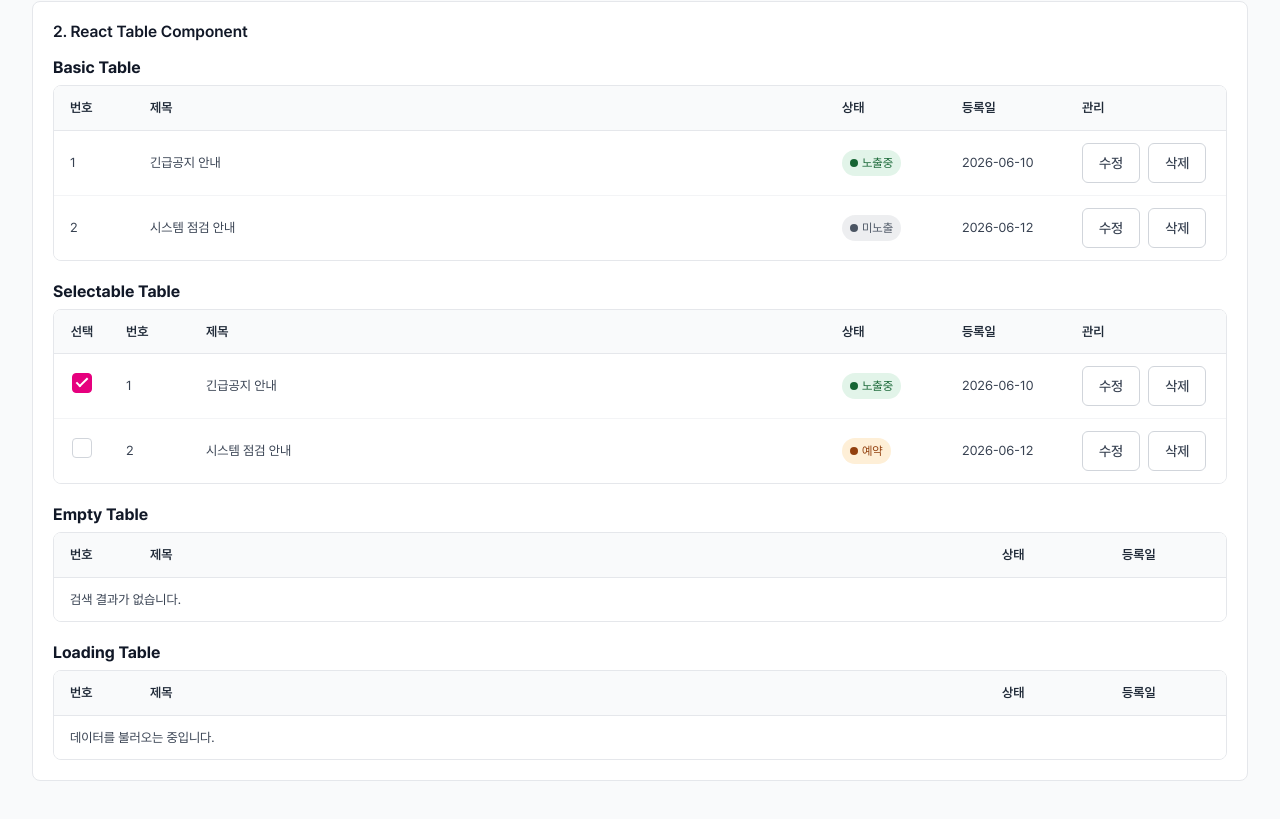
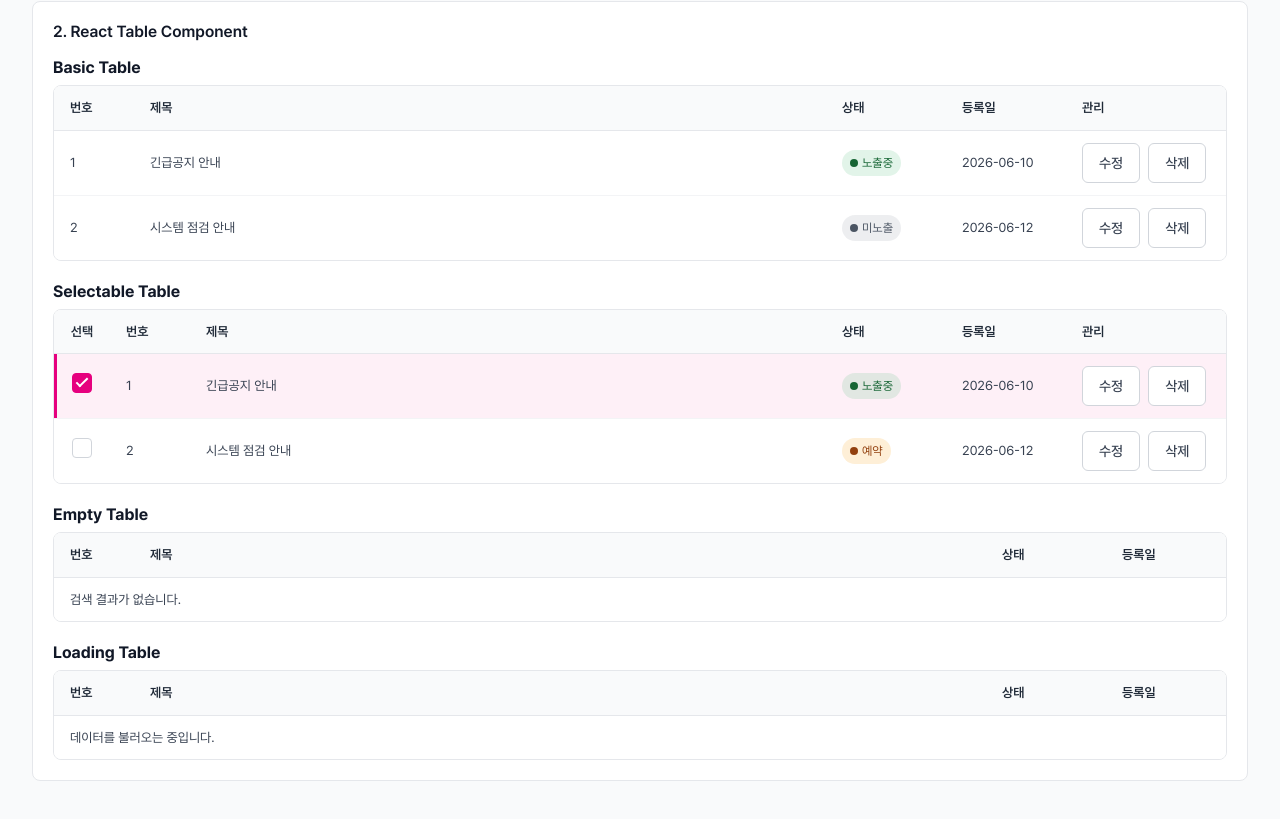
Before and after one commit to yumin-pub/ars-admin-ui, a React (Vite) app: page /ui/table in a window 1280 px wide. Shown: the part 750-1569 px from the top of the page. Built offline with nearby package versions, Linux system fonts and the light colour scheme.

Commit message:
refactor: use Badge in table page and add row selection demo

```diff
--- a/src/pages/UISystem/TablePage.tsx
+++ b/src/pages/UISystem/TablePage.tsx
@@ -1,3 +1,6 @@
+import { useState } from 'react';
+
+import { Badge } from '../../components/Badge';
 import { Button } from '../../components/Button';
 import { Checkbox } from '../../components/Checkbox';
 import { Table } from '../../components/Table';
@@ -41,15 +44,9 @@
             title: '상태',
             width: '120px',
             render: (value) => (
-                <span
-                    className={
-                        value === 'exposed'
-                            ? 'ui-badge ui-badge--success'
-                            : 'ui-badge ui-badge--neutral'
-                    }
-                >
+                <Badge variant={value === 'exposed' ? 'success' : 'neutral'}>
                     {value === 'exposed' ? '노출중' : '미노출'}
-                </span>
+                </Badge>
             ),
         },
         { dataIndex: 'date', title: '등록일', width: '120px' },
@@ -91,6 +88,36 @@
      * Selectable Table
      * ========================== */
 
+    const selectableData: SelectableRow[] = [
+        {
+            id: 1,
+            checked: true,
+            title: '긴급공지 안내',
+            status: 'exposed',
+            date: '2026-06-10',
+        },
+        {
+            id: 2,
+            checked: false,
+            title: '시스템 점검 안내',
+            status: 'scheduled',
+            date: '2026-06-12',
+        },
+    ];
+
+    // 선택 상태는 부모가 관리하고, Table에는 selectedIds로 넘긴다.
+    const [selectedIds, setSelectedIds] = useState<Array<SelectableRow['id']>>(
+        () => selectableData.filter((row) => row.checked).map((row) => row.id),
+    );
+
+    const toggleRow = (id: SelectableRow['id']) => {
+        setSelectedIds((prev) =>
+            prev.includes(id)
+                ? prev.filter((selectedId) => selectedId !== id)
+                : [...prev, id],
+        );
+    };
+
     const selectableColumns: TableColumn<SelectableRow>[] = [
         {
             dataIndex: 'id', // checked 값을 쓰지만 컬럼 키 자체는 id로 재사용
@@ -101,7 +128,8 @@
                 <Checkbox
                     id={`table-row-${row.id}`}
                     aria-label={`${row.id}번 항목 선택`}
-                    defaultChecked={row.checked}
+                    checked={selectedIds.includes(row.id)}
+                    onChange={() => toggleRow(row.id)}
                 />
             ),
         },
@@ -113,14 +141,14 @@
             width: '120px',
             render: (_, row) => {
                 const statusMap = {
-                    exposed: { className: 'ui-badge--success', label: '노출중' },
-                    hidden: { className: 'ui-badge--neutral', label: '미노출' },
-                    scheduled: { className: 'ui-badge--warning', label: '예약' },
+                    exposed: { variant: 'success', label: '노출중' },
+                    hidden: { variant: 'neutral', label: '미노출' },
+                    scheduled: { variant: 'warning', label: '예약' },
                 } as const;
 
-                const { className, label } = statusMap[row.status];
+                const { variant, label } = statusMap[row.status];
 
-                return <span className={`ui-badge ${className}`}>{label}</span>;
+                return <Badge variant={variant}>{label}</Badge>;
             },
         },
         { dataIndex: 'date', title: '등록일', width: '120px' },
@@ -139,23 +167,6 @@
                     </Button>
                 </div>
             ),
-        },
-    ];
-
-    const selectableData: SelectableRow[] = [
-        {
-            id: 1,
-            checked: true,
-            title: '긴급공지 안내',
-            status: 'exposed',
-            date: '2026-06-10',
-        },
-        {
-            id: 2,
-            checked: false,
-            title: '시스템 점검 안내',
-            status: 'scheduled',
-            date: '2026-06-12',
         },
     ];
 
@@ -353,6 +364,7 @@
                         className="ui-table--selectable"
                         columns={selectableColumns}
                         data={selectableData}
+                        selectedIds={selectedIds}
                     />
                 </div>
 
```
